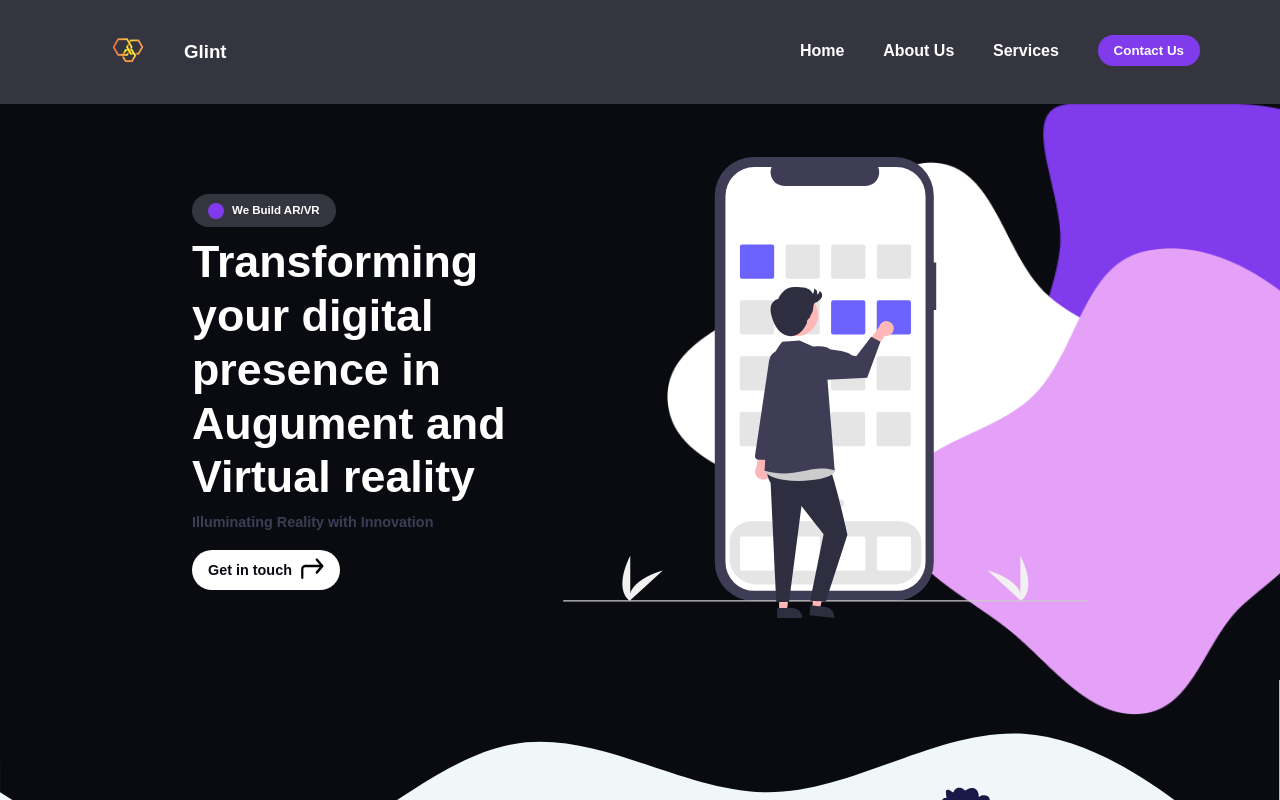
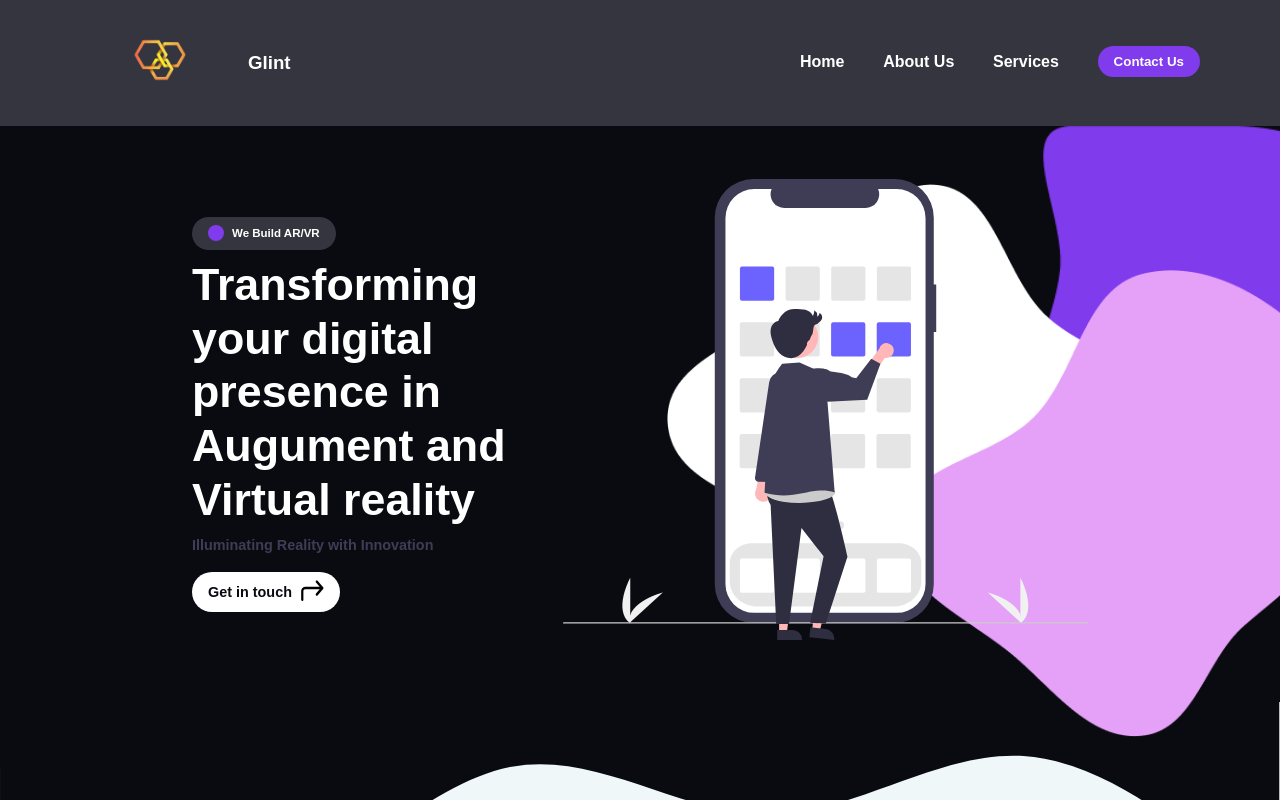
Before and after one commit to Girii4/website, a React (Create React App) app: page / in a window 1280 px wide. Shown: the top 800 px of the page. Built offline with nearby package versions, Linux system fonts and the light colour scheme.

Commit message:
Update index.js

```diff
--- a/src/components/Header/index.js
+++ b/src/components/Header/index.js
@@ -8,7 +8,7 @@ const Headers = styled.header`
   display: flex;
   justify-content: space-between;
   align-items: center;
-  padding: 1rem 5rem;
+  padding: 0.2rem 5rem;
   background-color: var(--nav);
   color: var(--white);
   position: relative;
@@ -24,7 +24,7 @@ const Headers = styled.header`
 const Logo = styled.a`
   display: flex;
   align-items: center;
-  width: 6rem;
+  width: 10rem;
   height: auto;
   cursor: pointer;
   img {
```
